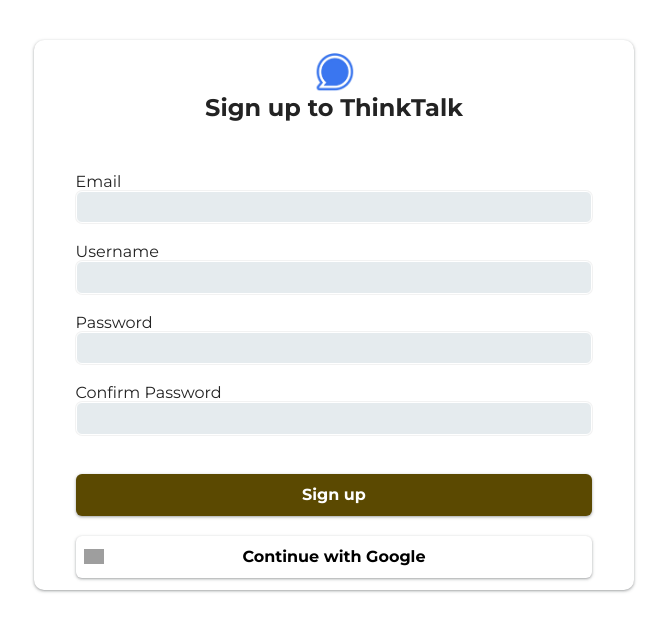
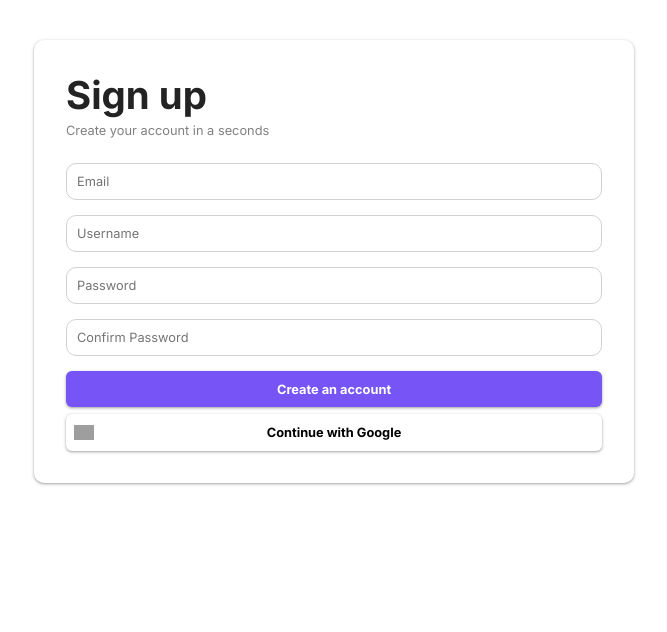
Before and after one commit to dhruv7911/social_media_frontend, a React (Vite) app: page / in a window 1280 px wide. Shown: the top 632 px of the page, without its empty margins (306-973 px from the left). Built offline with nearby package versions, Linux system fonts and the light colour scheme; grey boxes are pictures that could not be loaded; the HTML template or start-up script is replaced by a standard one.

Commit message:
update ui

```diff
--- a/src/App.css
+++ b/src/App.css
@@ -1,4 +1,5 @@
-@import url('https://fonts.googleapis.com/css2?family=Montserrat:ital,wght@0,100..900;1,100..900&display=swap');
+@import url('https://fonts.googleapis.com/css2?family=Inter:ital,opsz,wght@0,14..32,100..900;1,14..32,100..900&display=swap');
 *{
     margin: 0;
+    font-family: "Inter";
 }
--- a/src/App.jsx
+++ b/src/App.jsx
@@ -1,10 +1,11 @@
 import { useState } from "react"
 import "./App.css"
 import Signup from "./containers/Signup/Signup"
+import New from "./containers/New/New"
 function App() {
   const [count, setCount] = useState(0)
 
-  return <div className="app"><Signup /></div>
+  return <div className="app"><Signup/></div>
 }
 
 export default App
--- a/src/components/Button/Button.css
+++ b/src/components/Button/Button.css
@@ -1,11 +1,9 @@
 .button_button{
-    width: 90%;
-    font-family: 'Montserrat';
-    font-size: 1rem;
+   font-size: clamp(12px,1vw,16px);
     background: none;
     border: none;
     box-shadow: rgba(60, 64, 67, 0.3) 0px 1px 2px 0px, rgba(60, 64, 67, 0.15) 0px 1px 3px 1px;
-    background-color: rgb(91, 73, 1);
+    background-color: #7754F6;
     border-radius: 6px;
     padding: 1.5%;
     padding-top: 2%;
--- a/src/components/GoogleButton/GoogleButton.css
+++ b/src/components/GoogleButton/GoogleButton.css
@@ -1,12 +1,9 @@
 .google_button {
-    margin-top: 20px;
-    width: 90%;
-    font-family: 'Montserrat';
-    font-size: 1rem;
+    margin-top: 7px;
+    font-size: clamp(12px,1vw,16px);
     background: none;
     border: none;
     box-shadow: rgba(60, 64, 67, 0.3) 0px 1px 2px 0px, rgba(60, 64, 67, 0.15) 0px 1px 3px 1px;
-    background-color: rgb(255, 255, 255);
     border-radius: 6px;
     padding: 1.5%;
     padding-top: 2%;
--- a/src/components/Input/Input.css
+++ b/src/components/Input/Input.css
@@ -1,24 +1,14 @@
 .input_input{
-    width: 90%;
-    font-size: 1rem;
-    padding:1%;
+    font-size: clamp(12px,1vw,16px);
+    padding:clamp(10px,2vw,0.5rem);
     box-sizing: border-box;
     border: none;
     background: none;
-    background-color:#e5ebee;
-    border: 1px solid rgb(255, 255, 255);
-    box-shadow: rgba(0, 0, 0, 0.05) 0px 0px 0px 1px;
-    border-radius: 6px;
+    border: 1px solid #D1D1D1;
+    border-radius: 10px;
+    display: block;
+}
 
-    display: block;
-    font-family: 'Montserrat';
-    font-weight: bold;
-}
-.input_heading{
-      font-weight: medium;
-      width: 90%;
-
-}
 .input_input:focus{
     border: 1px solid blue;
 }
--- a/src/components/Input/Input.jsx
+++ b/src/components/Input/Input.jsx
@@ -2,10 +2,11 @@
 import "./Input.css"
 const Input = ({name,value,onChange,onBlur}) => {
   return (<>
-  <p className='input_heading'>{name}</p>
+
   <input
         className="input_input"
         value={value}
+        placeholder={name}
         onChange={(e)=>{onChange(name,e.target.value)}}
         onBlur={()=>{onBlur(name)}}
 
--- a/src/containers/Signup/InputError.css
+++ b/src/containers/Signup/InputError.css
@@ -3,5 +3,5 @@
     width: 90%;
     color: red;
     align-items: flex-start;
-
+    font-size: clamp(12px,1vw,16px);
 }
--- a/src/containers/Signup/Signup.css
+++ b/src/containers/Signup/Signup.css
@@ -1,35 +1,36 @@
 * {
     margin: 0;
+    font-family: 'Inter';
 }
 
 .signup_form_parent {
     margin-top: 40px;
     display: flex;
-    width: 100%;
     height: 100vh;
     flex-direction: column;
     align-items: center;
 }
 
 .signup_form {
-    font-family: 'Montserrat';
     color: #232323;
-    width: min(600px, 100%);
+    width: min(600px, 90%);
     padding: 1%;
     box-sizing: border-box;
     display: flex;
     flex-direction: column;
-    align-items: center;
+    padding: clamp(2rem,1vw,1rem);
     border-radius: 10px;
     box-shadow: rgba(60, 64, 67, 0.3) 0px 1px 2px 0px, rgba(60, 64, 67, 0.15) 0px 1px 3px 1px;
 }
 
 .signup_heading {
+    font-size: clamp(1rem,3vw,3rem);
     font-weight: bold;
-    text-align: center;
     display: flex;
-    align-items: center;
-    margin-bottom: 50px;
-    align-self: center;
-
+    margin-bottom: 5px;
 }
+.signup_subheading{
+    color: #818181;
+    margin-bottom: 25px;
+    font-size: clamp(12px,1vw,16px);
+}
--- a/src/containers/Signup/Signup.jsx
+++ b/src/containers/Signup/Signup.jsx
@@ -34,12 +34,23 @@
         console.log(formData)
     }
 
-    function req() {
-
-
+    async function req() {
         const result = validate(formData);
         if (result.isValid) {
-            console.log("success")
+            const url = "http://localhost:8080/server/api/register";
+            try{
+                const response = await fetch(url,{
+                    method:"POST",
+                    body: JSON.stringify({
+                        Username:formData.Username,
+                        Email:formData.Email,
+                        Password:formData.Password,
+                        ConfirmPassword:FormData["Confirm Password"]
+                    })
+                })
+            }catch(error){
+                console.log(error.message)
+            }
         } else {
             setTouched({
             Email: true,
@@ -55,8 +66,8 @@
         <div className='signup_form_parent'>
 
             <div className='signup_form'>
-                <Logo height={40} />
-                <h2 className='signup_heading'>Sign up to ThinkTalk</h2>
+                <h2 className='signup_heading'>Sign up</h2>
+                <p className='signup_subheading'>Create your account in a seconds</p>
                 <Input
                     name="Email"
                     key="Email"
@@ -102,13 +113,10 @@
                     errorMessage={error["Confirm Password"]}
                     touched={touched["Confirm Password"]}
                 />
-                <div style={{ marginBottom: 20 }}>
-
-                </div>
 
                 <Button
                     isLoading={isLoading}
-                    name="Sign up"
+                    name="Create an account"
                     onClick={req}
                 />
 
```
Also changed, not shown: public/cash-macanaya-XDFfAHlxw9I-unsplash.jpg (added).
